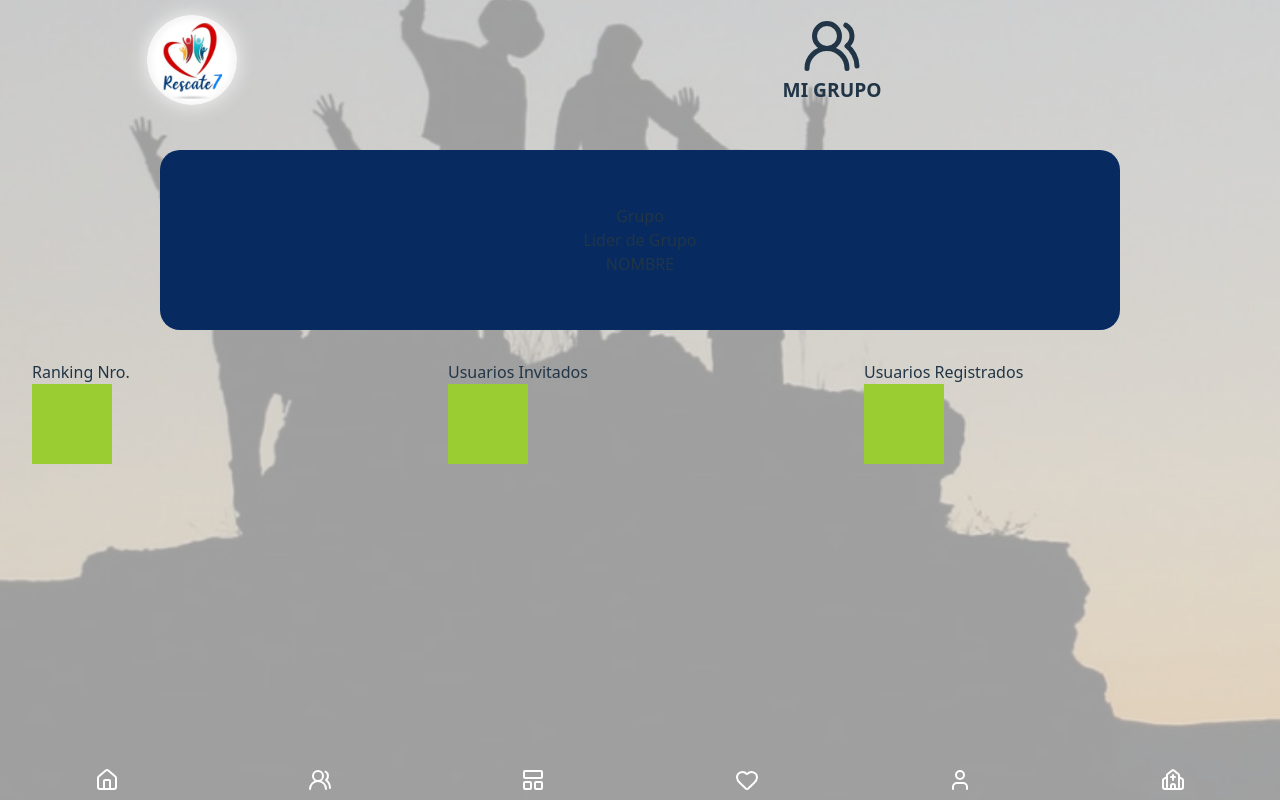
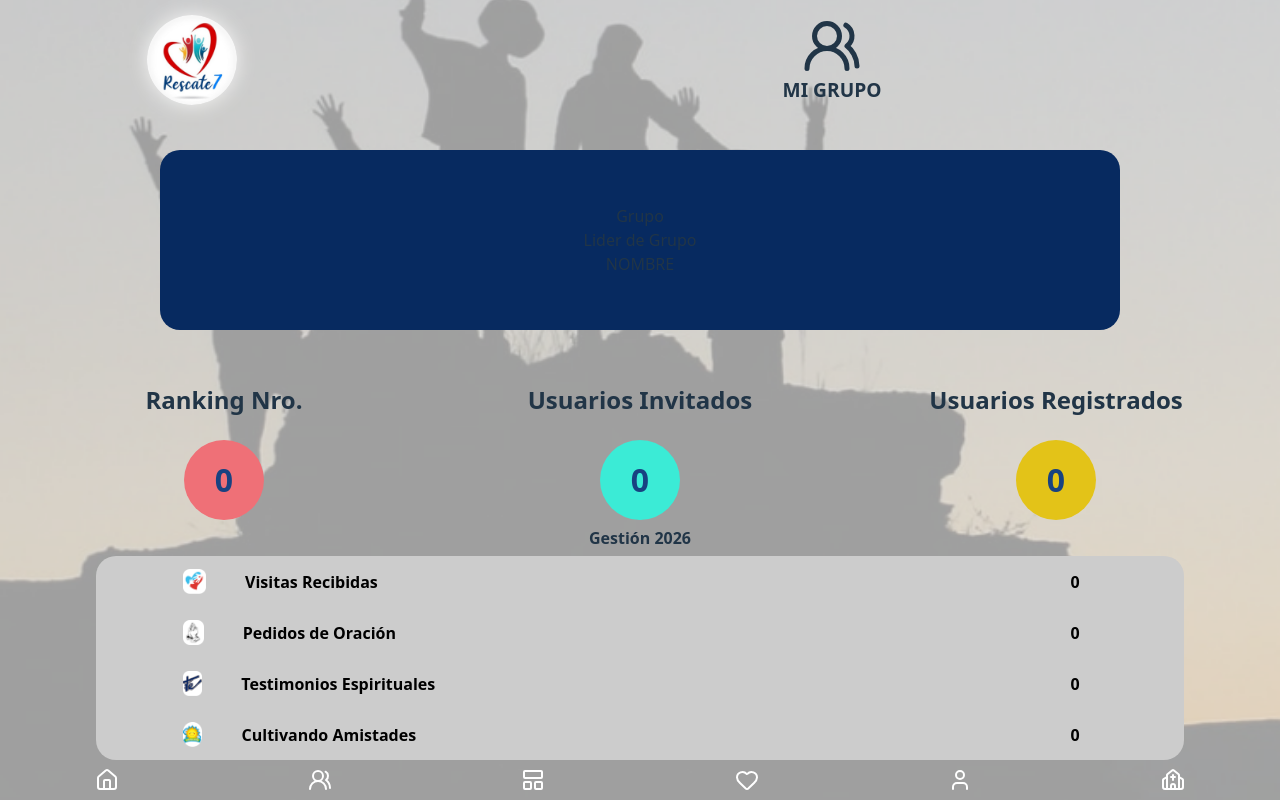
Before and after one commit to leoancab/rescate7, a React app in the folder frontend/: page /group in a window 1280 px wide. Built offline with nearby package versions, Linux system fonts and the light colour scheme; the HTML template or start-up script is replaced by a standard one.

Commit message:
subida de backend a ngrok

```diff
--- a/frontend/src/pages/ChatRoom.jsx
+++ b/frontend/src/pages/ChatRoom.jsx
@@ -14,7 +14,7 @@ export default function ChatRoom() {
     const remoteRef = useRef();
 
     useEffect(() => {
-        fetch(`http://localhost:3000/agora/token?roomId=${roomId}`)
+        fetch(`http://https://fragility-culinary-charter.ngrok-free.dev/agora/token?roomId=${roomId}`)
             .then(res => res.json())
             .then(data => setToken(data.token));
     }, [roomId]);
--- a/frontend/src/pages/Friendships.jsx
+++ b/frontend/src/pages/Friendships.jsx
@@ -12,7 +12,7 @@ function Friendships() {
     useEffect(() => {
         const fetchUsuarios = async () => {
             try {
-                const res = await fetch("http://localhost:3000/users/by-rol?rol=4", {
+                const res = await fetch("http://https://fragility-culinary-charter.ngrok-free.dev/users/by-rol?rol=4", {
                     headers: {
                         "Authorization": `Bearer ${localStorage.getItem("token")}`
                     }
@@ -35,7 +35,7 @@ function Friendships() {
         try {
             setLoading(true);
 
-            const res = await fetch("http://localhost:3000/friendship", {
+            const res = await fetch("http://https://fragility-culinary-charter.ngrok-free.dev/friendship", {
                 method: "POST",
                 headers: {
                     "Content-Type": "application/json",
--- a/frontend/src/pages/Group.jsx
+++ b/frontend/src/pages/Group.jsx
@@ -1,7 +1,54 @@
 import BottomNav from "./BottomNav";
 import { UsersRound } from "lucide-react";
+import { useState, useEffect } from "react";
 
 function Group() {
+
+    const [user, setUser] = useState(null);
+
+    function parseJwt(token) {
+        try {
+            const base64Payload = token.split('.')[1];
+            const payload = atob(base64Payload);
+            return JSON.parse(payload);
+        } catch (e) {
+            return null;
+        }
+    }
+
+    useEffect(() => {
+        const token = localStorage.getItem("token");
+        const decoded = parseJwt(token);
+        setUser(decoded);
+    }, []);
+
+    const idGrupo = user?.id_grupo;
+
+
+    const [data, setData] = useState({
+        visitas: 0,
+        pedidos: 0,
+        testimonios: 0,
+        amistades: 0
+    });
+
+    useEffect(() => {
+        const obtenerCantidad = async () => {
+            try {
+                const res = await fetch(`http://https://fragility-culinary-charter.ngrok-free.dev/groups/cant/${idGrupo}`);
+                const result = await res.json();
+
+                setData(result);
+            } catch (error) {
+                console.error("Error:", error);
+            }
+        };
+
+        if (idGrupo) {
+            obtenerCantidad();
+        }
+    }, [idGrupo]);
+
     return (
         <div className="migrupo">
             <div className="dashboardhead">
@@ -25,27 +72,65 @@ function Group() {
                 </div>
             </div>
             <div style={{ height: "20vh", display: "flex", justifyContent: "center", gap: "2.5%" }}>
-                <div style={{ height: "100%", width: "30%" }}>
-                    <span>Ranking Nro.</span>
-                    <div style={{ height: "50%", aspectRatio: "1/1", backgroundColor: "yellowgreen" }}>
-
+                <div style={{ height: "100%", width: "30%", display: "flex", flexDirection: "column" }}>
+                    <div style={{ height: "50%", display: "flex", alignItems: "center", justifyContent: "center", fontWeight: "bolder", fontSize: "150%", textAlign: "center" }}>
+                        Ranking Nro.
+                    </div>
+                    <div style={{ height: "50%", aspectRatio: "1/1", color: "#184281", fontWeight: "bolder", fontSize: "200%", backgroundColor: "#EF7077", borderRadius: "50%", alignItems: "center", justifyContent: "center", display: "flex", alignSelf: "center" }}>
+                        0
                     </div>
                 </div>
-                <div style={{ height: "100%", width: "30%" }}>
-                    <span>Usuarios Invitados</span>
-                    <div style={{ height: "50%", aspectRatio: "1/1", backgroundColor: "yellowgreen" }}>
-
+                <div style={{ height: "100%", width: "30%", display: "flex", flexDirection: "column" }}>
+                    <div style={{ height: "50%", display: "flex", alignItems: "center", justifyContent: "center", fontWeight: "bolder", fontSize: "150%", textAlign: "center" }}>
+                        Usuarios Invitados
+                    </div>
+                    <div style={{ height: "50%", aspectRatio: "1/1", color: "#184281", fontWeight: "bolder", fontSize: "200%", backgroundColor: "#3BEBD6", borderRadius: "50%", alignItems: "center", justifyContent: "center", display: "flex", alignSelf: "center" }}>
+                        0
                     </div>
                 </div>
-                <div style={{ height: "100%", width: "30%" }}>
-                    <span>Usuarios Registrados</span>
-                    <div style={{ height: "50%", aspectRatio: "1/1", backgroundColor: "yellowgreen" }}>
-
+                <div style={{ height: "100%", width: "30%", display: "flex", flexDirection: "column" }}>
+                    <div style={{ height: "50%", display: "flex", alignItems: "center", justifyContent: "center", fontWeight: "bolder", fontSize: "150%", textAlign: "center" }}>
+                        Usuarios Registrados
+                    </div>
+                    <div style={{ height: "50%", aspectRatio: "1/1", color: "#184281", fontWeight: "bolder", fontSize: "200%", backgroundColor: "#E3C318", borderRadius: "50%", alignItems: "center", justifyContent: "center", display: "flex", alignSelf: "center" }}>
+                        0
                     </div>
                 </div>
             </div>
-            <div style={{ height: "30vh" }}>
-
+            <div style={{ height: "30vh", display: "flex", flexDirection: "column", alignItems: "center" }}>
+                <div style={{ height: "15%", display: "flex", alignItems: "center", justifyContent: "center", fontWeight: "bolder" }}>
+                    Gestión {new Date().getFullYear()}
+                </div>
+                <div style={{ height: "85%", width: "85%", backgroundColor: "#CCCCCC", borderRadius: "20px", display: "flex" }}>
+                    <div className="dashboardgestioninfo1">
+                        <div>
+                            <img src="/management/realizarVisita.png" /><span style={{ color: "black" }}>Visitas Recibidas</span>
+                        </div>
+                        <div>
+                            <img src="/management/pedidos.png" /><span style={{ color: "black" }}>Pedidos de Oración</span>
+                        </div>
+                        <div>
+                            <img src="/management/testimonios.png" /><span style={{ color: "black" }}>Testimonios Espirituales</span>
+                        </div>
+                        <div>
+                            <img src="/management/amistades.png" /><span style={{ color: "black" }}>Cultivando Amistades</span>
+                        </div>
+                    </div>
+                    <div className="dashboardgestioninfo2">
+                        <div style={{ color: "black" }}>
+                            {data.visitas}
+                        </div>
+                        <div style={{ color: "black" }}>
+                            {data.pedidos}
+                        </div>
+                        <div style={{ color: "black" }}>
+                            {data.testimonios}
+                        </div>
+                        <div style={{ color: "black" }}>
+                            {data.amistades}
+                        </div>
+                    </div>
+                </div>
             </div>
             <BottomNav />
         </div>
--- a/frontend/src/pages/Iglesia.jsx
+++ b/frontend/src/pages/Iglesia.jsx
@@ -22,7 +22,7 @@ function Iglesia() {
             setUser(decoded);
         }
         if (token) {
-            fetch("http://localhost:3000/users/count", {
+            fetch("http://https://fragility-culinary-charter.ngrok-free.dev/users/count", {
                 headers: {
                     Authorization: `Bearer ${token}`
                 }
--- a/frontend/src/pages/Login.jsx
+++ b/frontend/src/pages/Login.jsx
@@ -23,7 +23,7 @@ function Login() {
       return
     }
     try {
-      const response = await fetch("http://localhost:3000/auth/login", {
+      const response = await fetch("http://https://fragility-culinary-charter.ngrok-free.dev/auth/login", {
         method: "POST",
         headers: {
           "Content-Type": "application/json"
--- a/frontend/src/pages/PrayerRequest.jsx
+++ b/frontend/src/pages/PrayerRequest.jsx
@@ -12,7 +12,7 @@ function PrayerRequest() {
     useEffect(() => {
         const fetchUsuarios = async () => {
             try {
-                const res = await fetch("http://localhost:3000/users/by-rol?rol=4", {
+                const res = await fetch("http://https://fragility-culinary-charter.ngrok-free.dev/users/by-rol?rol=4", {
                     headers: {
                         "Authorization": `Bearer ${localStorage.getItem("token")}`
                     }
@@ -36,7 +36,7 @@ function PrayerRequest() {
         try {
             setLoading(true);
 
-            const res = await fetch("http://localhost:3000/prayer", {
+            const res = await fetch("http://https://fragility-culinary-charter.ngrok-free.dev/prayer", {
                 method: "POST",
                 headers: {
                     "Content-Type": "application/json",
--- a/frontend/src/pages/ScheduleVisit.jsx
+++ b/frontend/src/pages/ScheduleVisit.jsx
@@ -19,7 +19,7 @@ function ScheduleVisit() {
     useEffect(() => {
         const token = localStorage.getItem("token");
 
-        fetch("http://localhost:3000/users/by-rol?rol=4", {
+        fetch("http://https://fragility-culinary-charter.ngrok-free.dev/users/by-rol?rol=4", {
             headers: {
                 "Authorization": `Bearer ${token}`
             }
@@ -41,7 +41,7 @@ function ScheduleVisit() {
         try {
             const token = localStorage.getItem("token");
 
-            const res = await fetch("http://localhost:3000/visits", {
+            const res = await fetch("http://https://fragility-culinary-charter.ngrok-free.dev/visits", {
                 method: "POST",
                 headers: {
                     "Content-Type": "application/json",
--- a/frontend/src/pages/Signin.jsx
+++ b/frontend/src/pages/Signin.jsx
@@ -39,7 +39,7 @@ function Signin() {
                     })
                 })
                     */
-                const response = await fetch("http://localhost:3000/auth/register", {
+                const response = await fetch("http://https://fragility-culinary-charter.ngrok-free.dev/auth/register", {
                     method: "POST",
                     headers: {
                         "Content-Type": "application/json"
--- a/frontend/src/pages/Testimony.jsx
+++ b/frontend/src/pages/Testimony.jsx
@@ -39,7 +39,7 @@ function Testimony() {
 
             const token = localStorage.getItem("token");
 
-            const res = await fetch("http://localhost:3000/testimony", {
+            const res = await fetch("http://https://fragility-culinary-charter.ngrok-free.dev/testimony", {
                 method: "POST",
                 headers: {
                     Authorization: `Bearer ${token}`
```
Also changed, not shown: frontend/src/App.css (+49 -0 lines), 2 other files (tests, documents, lock files or other folders).
